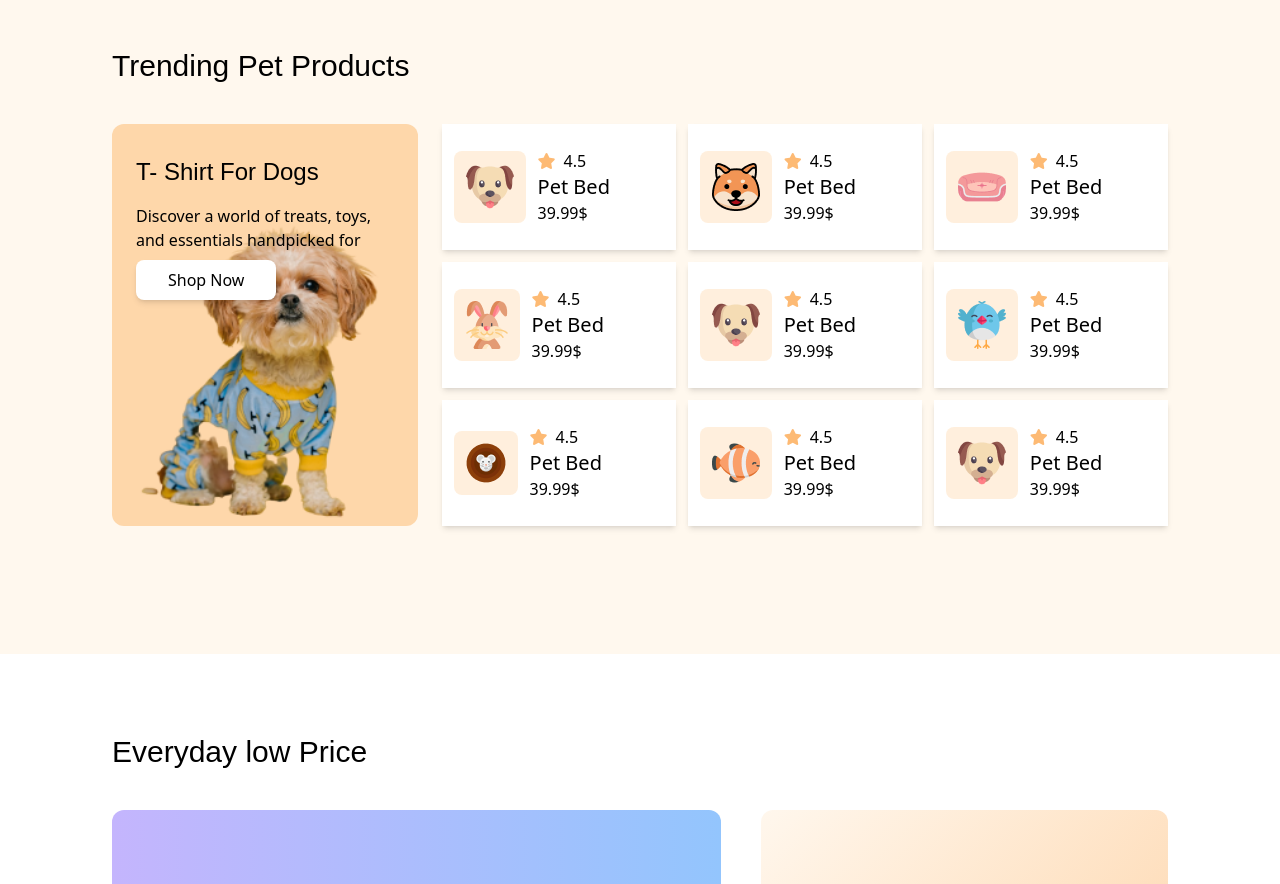
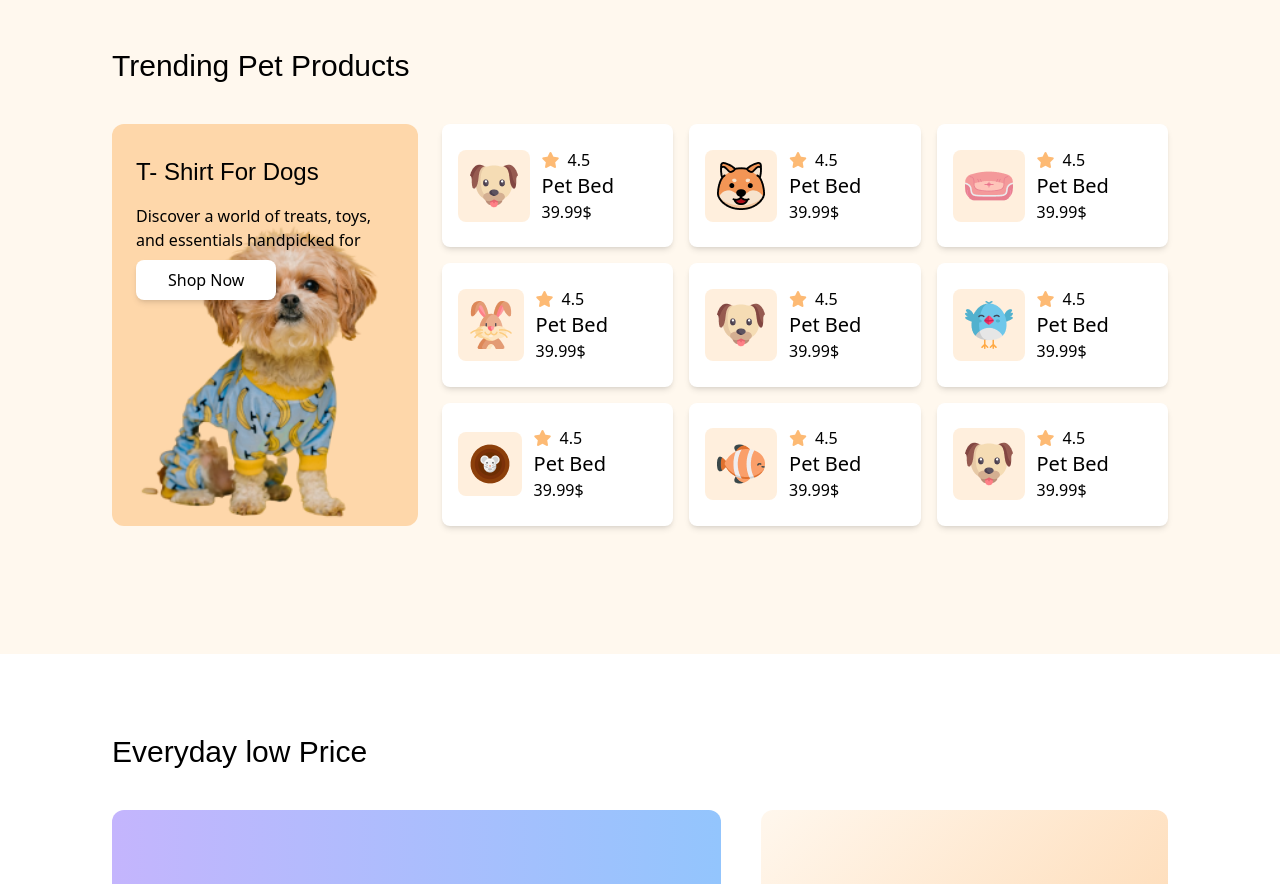
Before and after one commit to IfayetRaj/ASSIGNMENT-3, a plain HTML site: page index.html in a window 1280 px wide. Shown: the part 1420-2304 px from the top of the page. Drawn offline with nearby package versions, Linux system fonts and the light colour scheme; a web font is replaced by a local one.

Commit message:
bhai bissash koren etai last

```diff
--- a/index.html
+++ b/index.html
@@ -87,7 +87,7 @@
     <!-- banner section -->
      <section class="px-6 lg:px-28 py-10 h-[660px] lg:h-[750px] lg:py-20 relative">
         <div class="w-[80%] lg:w-[672px] ">
-            <h1 class="font-adlam text-4xl lg:text-6xl animate-breathing">Pamper Your Pet,<br> Because They Deserve <br> the Bes</h1>
+            <h1 class="font-adlam text-4xl lg:text-6xl animate-breathing">Pamper Your Pet,<br> Because They Deserve <br> the Best</h1>
             <p class="font-thin my-2 lg:my-4 leading-6">Discover a world of treats, toys, and essentials handpicked for your furry friends. Shop now and make tails wag with joy!</p>
             <button class="btn btn-warning ">Warning</button>
         </div>
@@ -153,7 +153,7 @@
       <!-- training section -->
        <section class="px-6 lg:px-28 py-14 lg:py-32 lg:bg-orange-100/40">
         <h2 class="font-adlam text-2xl lg:text-3xl my-10">Trending Pet Products</h2>
-        <div class="flex flex-col lg:flex-row gap-6">
+        <div class="flex flex-col lg:flex-row gap-6 ">
             <div class=" bg-orange-200 bg-[url('c1-assets/cute-pet-small.png')] bg-contain bg-no-repeat rounded-xl bg-right-bottom w-full lg:w-[424px] h-[339px] lg:h-[402px] bg-[width:150px] lg:basis-2/5 p-6">
                 <h1 class="text-2xl font-adlam py-2">T- Shirt For Dogs</h1>
                 <p class="font-thin py-2">Discover a world of treats, toys, and essentials handpicked for </p>
@@ -161,8 +161,8 @@
             </div>
 
 
-            <div class="lg:basis3/5 w-full flex flex-wrap justify-between gap-3 lg:grid lg:grid-cols-3">
-                <div class="shadow-md flex items-center gap-3 p-3 lg:bg-white">
+            <div class="lg:basis3/5 w-full flex flex-wrap  justify-between gap-4 lg:grid lg:grid-cols-3">
+                <div class="shadow-md flex items-center gap-3 p-1 py-3 rounded-lg lg:p-4 lg:bg-white">
                     <div class="bg-orange-200/40 p-3 rounded-lg">
                         <img src="c1-assets/dog-cartoon.png" alt="">
                     </div>
@@ -177,7 +177,7 @@
                 </div>
 
 
-                <div class="shadow-md flex items-center gap-3 p-3 lg:bg-white">
+                <div class="shadow-md flex items-center gap-3 p-1 py-3 rounded-lg lg:p-4 lg:bg-white">
                     <div class="bg-orange-200/40 p-3 rounded-lg">
                         <img src="c1-assets/cat-cartoon.png" alt="">
                     </div>
@@ -192,7 +192,7 @@
                 </div>
 
 
-                <div class="shadow-md flex items-center gap-3 p-3 lg:bg-white">
+                <div class="shadow-md flex items-center gap-3 p-1 py-3 rounded-lg lg:p-4 lg:bg-white">
                     <div class="bg-orange-200/40 p-3 rounded-lg">
                         <img src="c1-assets/pet-couch.png" alt="">
                     </div>
@@ -207,7 +207,7 @@
                 </div>
 
 
-                <div class="shadow-md flex items-center gap-3 p-3 lg:bg-white">
+                <div class="shadow-md flex items-center gap-3 p-1 py-3 rounded-lg lg:p-4 lg:bg-white">
                     <div class="bg-orange-200/40 p-3 rounded-lg">
                         <img src="c1-assets/rabbit-cartoon.png" alt="">
                     </div>
@@ -222,7 +222,7 @@
                 </div>
 
 
-                <div class="shadow-md flex items-center gap-3 p-3 lg:bg-white">
+                <div class="shadow-md flex items-center gap-3 p-1 py-3 rounded-lg lg:p-4 lg:bg-white">
                     <div class="bg-orange-200/40 p-3 rounded-lg">
                         <img src="c1-assets/dog-cartoon.png" alt="">
                     </div>
@@ -238,7 +238,7 @@
 
 
 
-                <div class="shadow-md flex items-center gap-3 p-3 lg:bg-white">
+                <div class="shadow-md flex items-center gap-3 p-1 py-3 rounded-lg lg:p-4 lg:bg-white">
                     <div class="bg-orange-200/40 p-3 rounded-lg">
                         <img src="c1-assets/bird-cartoon.png" alt="">
                     </div>
@@ -253,7 +253,7 @@
                 </div>
 
 
-                <div class="shadow-md flex items-center gap-3 p-3 lg:bg-white">
+                <div class="shadow-md flex items-center gap-3 p-1 py-3 rounded-lg lg:p-4 lg:bg-white">
                     <div class="bg-orange-200/40 p-3 rounded-lg">
                         <img src="c1-assets/mouse-cartoon.png" alt="">
                     </div>
@@ -268,7 +268,7 @@
                 </div>
 
 
-                <div class="shadow-md flex items-center gap-3 p-3 lg:bg-white">
+                <div class="shadow-md flex items-center gap-3 p-1 py-3 rounded-lg lg:p-4 lg:bg-white">
                     <div class="bg-orange-200/40 p-3 rounded-lg">
                         <img src="c1-assets/fish-cartoon.png" alt="">
                     </div>
@@ -284,7 +284,7 @@
 
 
 
-                <div class="shadow-md flex items-center gap-3 p-3 lg:bg-white">
+                <div class="shadow-md flex items-center gap-3 p-1 py-3 rounded-lg lg:p-4 lg:bg-white">
                     <div class="bg-orange-200/40 p-3 rounded-lg">
                         <img src="c1-assets/dog-cartoon.png" alt="">
                     </div>
@@ -300,7 +300,7 @@
 
 
 
-                <div class="shadow-md flex items-center gap-3 p-3 lg:bg-white lg:hidden">
+                <div class="shadow-md flex items-center gap-3 p-1 py-3 rounded-lg lg:p-4 lg:bg-white lg:hidden">
                     <div class="bg-orange-200/40 p-3 rounded-lg">
                         <img src="c1-assets/pet-couch.png" alt="">
                     </div>
@@ -428,10 +428,10 @@
 
 
 
-        <footer class="flex flex-col lg:flex-row lg:justify-between lg:items-center px-6 mt-64 gap-10 lg:px-28 py-16 bg-yellow-300 pt-64 lg:mt-72 lg:pt-72 relative">
+        <footer class="flex flex-col lg:flex-row lg:justify-between lg:items-center px-6 mt-[60%] md:mt-64 md:pt-64 pt-[70%] gap-10 lg:px-28 py-16 bg-yellow-300  lg:mt-72 lg:pt-72 relative">
 
 
-            <div class="flex items-center px-6 gap-8 flex-col lg:flex-row lg:justify-around bg-yellow-50 lg:w-[85%] lg:py-12 rounded-lg py-8 absolute -top-[30%] lg:-top-[54%] left-[6%] lg:left-[8%] z-20">
+            <div class="flex items-center px-6 gap-8 flex-col lg:flex-row lg:justify-around bg-yellow-50 lg:w-[85%] lg:py-12 rounded-lg py-8 absolute -top-[30%] w-[85%] left-[8%] lg:-top-[54%]  lg:left-[8%] z-20">
                 <div class="w-32 lg:w-fit ">
                     <img src="c1-assets/cute-pet-mid.png" alt="">
                 </div>
```
